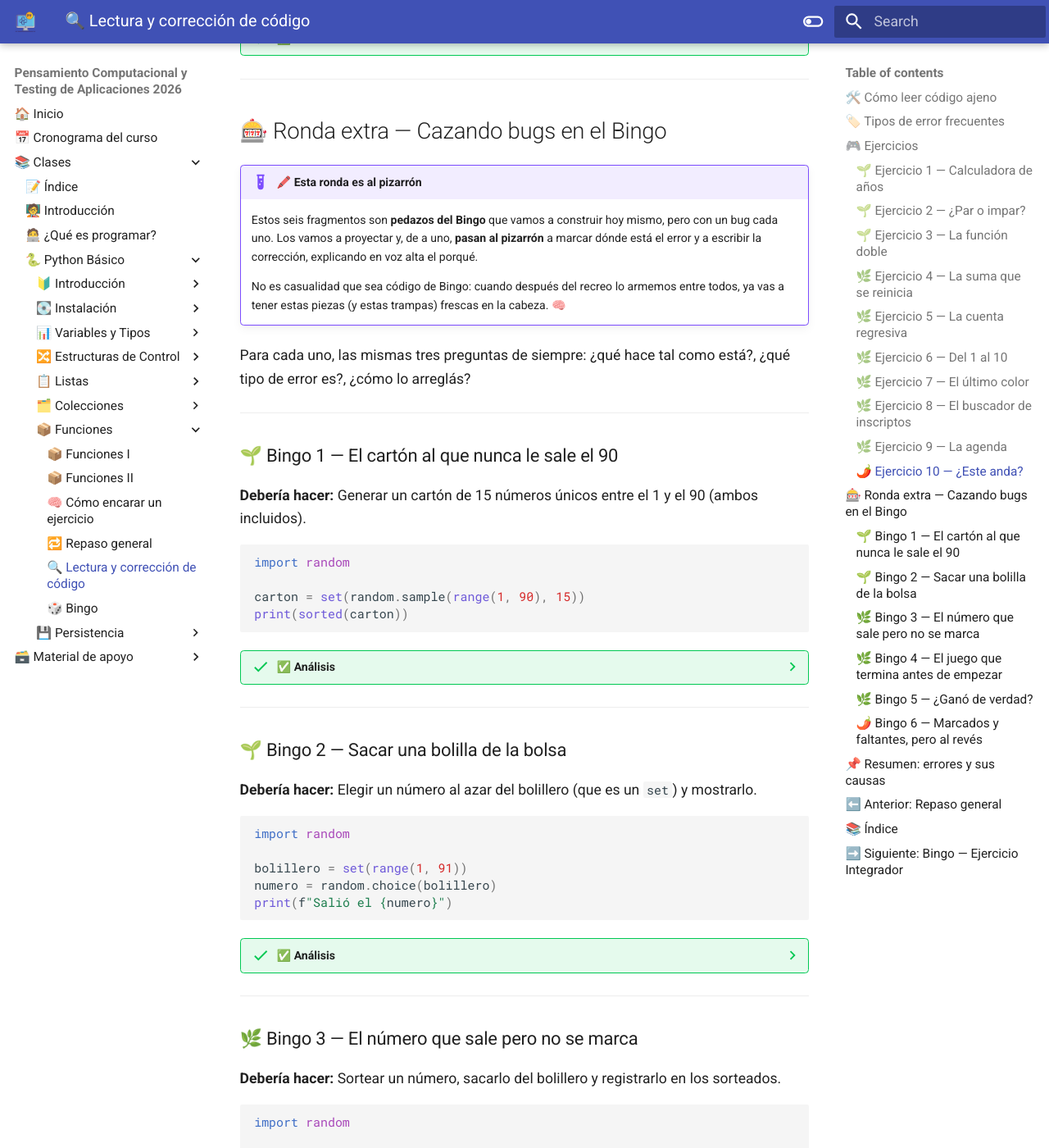
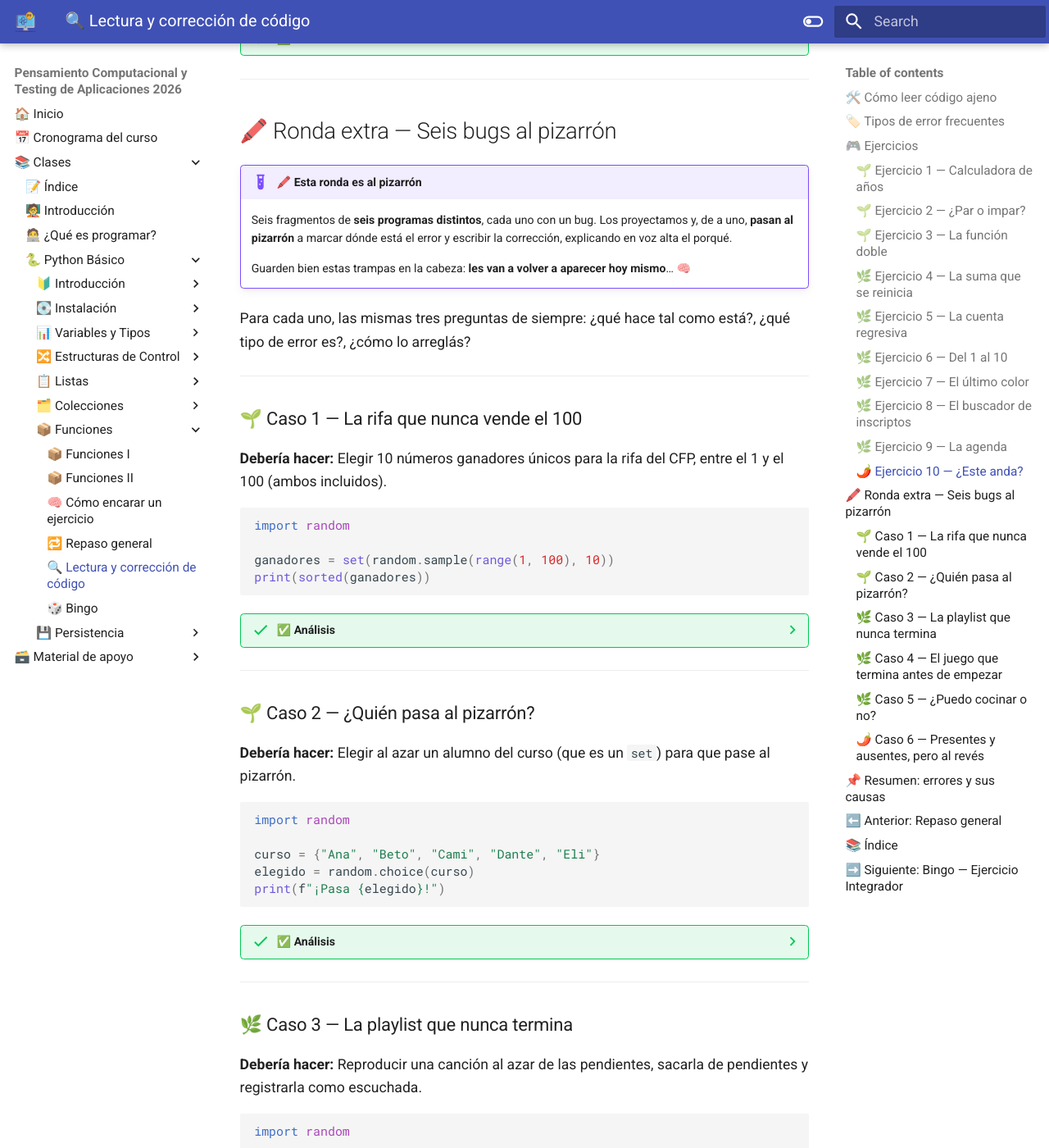
Before and after one commit to MaxiNunez24/pensamiento-computacional-testing-2026, an MkDocs documentation site: the page built from docs/clases/python/06_funciones/lectura_codigo.md, in a window 1280 px wide and 1400 px high, scrolled down 6478 px. Shown: the whole window at 82% size. Built offline with MkDocs 1.6.1 and Material for MkDocs 9.7.7, drawn with Linux system fonts in a browser that asks for light colours; some of the changed text lies outside the part shown.

Commit message:
Ronda de bugs sin spoilers: mismos patrones, otros dominios
Los seis casos dejan de ser código literal del Bingo (regalaba las piezas) y
pasan a otros dominios con las MISMAS trampas: rifa (off-by-one), elegir quién
pasa al pizarrón (choice sobre set), playlist (olvidar .add), adivinanzas
(while sin not), receta vs alacena (== vs issubset) y asistencia (& y -
invertidos). El Bingo post-recreo pasa de guiado a transferencia: reconocer la
trampa en un dominio nuevo. Run-of-show actualizado (no nombrar al Bingo en la
ronda; preguntar "¿a cuál caso se parece?"). Casos verificados con Python.

Co-Authored-By: Claude Opus 4.8 <noreply@anthropic.com>

````diff
--- a/docs/clases/python/06_funciones/lectura_codigo.md
+++ b/docs/clases/python/06_funciones/lectura_codigo.md
@@ -354,62 +354,63 @@ print(palabra_mas_larga(lista))
 
 ---
 
-## 🎰 Ronda extra — Cazando bugs en el Bingo
+## 🖍️ Ronda extra — Seis bugs al pizarrón
 
 !!! example "🖍️ Esta ronda es al pizarrón"
-    Estos seis fragmentos son **pedazos del Bingo** que vamos a construir hoy mismo, pero con un bug
-    cada uno. Los vamos a proyectar y, de a uno, **pasan al pizarrón** a marcar dónde está el error y
-    a escribir la corrección, explicando en voz alta el porqué.
+    Seis fragmentos de **seis programas distintos**, cada uno con un bug. Los proyectamos y, de a
+    uno, **pasan al pizarrón** a marcar dónde está el error y escribir la corrección, explicando en
+    voz alta el porqué.
 
-    No es casualidad que sea código de Bingo: cuando después del recreo lo armemos entre todos, ya
-    vas a tener estas piezas (y estas trampas) frescas en la cabeza. 🧠
+    Guarden bien estas trampas en la cabeza: **les van a volver a aparecer hoy mismo**… 🧠
 
 Para cada uno, las mismas tres preguntas de siempre: ¿qué hace tal como está?, ¿qué tipo de error
 es?, ¿cómo lo arreglás?
 
 ---
 
-### 🌱 Bingo 1 — El cartón al que nunca le sale el 90
+### 🌱 Caso 1 — La rifa que nunca vende el 100
 
-**Debería hacer:** Generar un cartón de 15 números únicos entre el 1 y el 90 (ambos incluidos).
+**Debería hacer:** Elegir 10 números ganadores únicos para la rifa del CFP, entre el 1 y el 100
+(ambos incluidos).
 
 ```python
 import random
 
-carton = set(random.sample(range(1, 90), 15))
-print(sorted(carton))
+ganadores = set(random.sample(range(1, 100), 10))
+print(sorted(ganadores))
 ```
 
 ??? success "✅ Análisis"
-    **Lo que hace:** Genera un cartón válido de 15 números... pero el **90 nunca puede aparecer**.
+    **Lo que hace:** Elige 10 números válidos... pero el **100 no puede salir nunca**. El que compró
+    ese número, regaló la plata.
 
-    **El error:** Error de **lógica / off-by-one** (el mismo del "Del 1 al 10"). `range(1, 90)` llega
-    hasta el 89. Para incluir el 90 hay que llegar a 91.
+    **El error:** Error de **lógica / off-by-one** (el mismo del "Del 1 al 10"). `range(1, 100)`
+    llega hasta el 99. Para incluir el 100 hay que llegar a 101.
 
     **Corrección:**
     ```python
-    carton = set(random.sample(range(1, 91), 15))   # ← 91 para que el 90 entre
+    ganadores = set(random.sample(range(1, 101), 10))   # ← 101 para que el 100 entre
     ```
 
 ---
 
-### 🌱 Bingo 2 — Sacar una bolilla de la bolsa
+### 🌱 Caso 2 — ¿Quién pasa al pizarrón?
 
-**Debería hacer:** Elegir un número al azar del bolillero (que es un `set`) y mostrarlo.
+**Debería hacer:** Elegir al azar un alumno del curso (que es un `set`) para que pase al pizarrón.
 
 ```python
 import random
 
-bolillero = set(range(1, 91))
-numero = random.choice(bolillero)
-print(f"Salió el {numero}")
+curso = {"Ana", "Beto", "Cami", "Dante", "Eli"}
+elegido = random.choice(curso)
+print(f"¡Pasa {elegido}!")
 ```
 
 ??? success "✅ Análisis"
     **Lo que hace:** Lanza un `TypeError`.
 
-    **El error:** `random.choice` necesita algo **indexable** (que se pueda acceder por posición, como
-    una lista). Un `set` no tiene orden ni posiciones, así que no sirve directo.
+    **El error:** `random.choice` necesita algo **indexable** (que se pueda acceder por posición,
+    como una lista). Un `set` no tiene orden ni posiciones, así que no sirve directo.
 
     ```
     TypeError: 'set' object is not subscriptable
@@ -417,146 +418,150 @@ print(f"Salió el {numero}")
 
     **Corrección:** convertir el set a lista solo para elegir.
     ```python
-    numero = random.choice(list(bolillero))
+    elegido = random.choice(list(curso))
     ```
 
 ---
 
-### 🌿 Bingo 3 — El número que sale pero no se marca
+### 🌿 Caso 3 — La playlist que nunca termina
 
-**Debería hacer:** Sortear un número, sacarlo del bolillero y registrarlo en los sorteados.
+**Debería hacer:** Reproducir una canción al azar de las pendientes, sacarla de pendientes y
+registrarla como escuchada.
 
 ```python
 import random
 
-carton    = {3, 11, 18}
-bolillero = {3, 11, 18, 50, 77}
-sorteados = set()
+playlist   = {"Persiana americana", "De música ligera", "Crimen"}
+pendientes = {"Persiana americana", "De música ligera", "Crimen"}
+escuchadas = set()
 
-numero = random.choice(list(bolillero))
-bolillero.remove(numero)
-if numero in carton:
-    print(f"¡Salió el {numero}, está en tu cartón!")
+cancion = random.choice(list(pendientes))
+pendientes.remove(cancion)
+print(f"🎵 Sonando: {cancion}")
 
-print("¿Ganó?", carton.issubset(sorteados))
+print("¿Terminamos la playlist?", playlist.issubset(escuchadas))
 ```
 
 ??? success "✅ Análisis"
-    **Lo que hace:** Sortea bien, pero `¿Ganó?` siempre da `False`, aunque salgan todos los números
-    del cartón. En el juego real, esto sería un **bucle infinito**: nadie gana nunca.
+    **Lo que hace:** Reproduce bien, pero `¿Terminamos?` da siempre `False`, aunque suenen todas.
+    Si esto siguiera en un bucle, **no terminaría nunca**.
 
-    **El error:** Error de **lógica**. Nunca se agrega el número a `sorteados`, así que ese set queda
-    siempre vacío y `issubset` jamás se cumple.
+    **El error:** Error de **lógica**. Nunca se agrega la canción a `escuchadas`, así que ese set
+    queda vacío para siempre y el `issubset` jamás se cumple.
 
-    **Corrección:** registrar el número sorteado.
+    **Corrección:** registrar lo que ya sonó.
     ```python
-    numero = random.choice(list(bolillero))
-    bolillero.remove(numero)
-    sorteados.add(numero)        # ← sin esto, no se marca nada
+    cancion = random.choice(list(pendientes))
+    pendientes.remove(cancion)
+    escuchadas.add(cancion)      # ← sin esto, nada queda registrado
     ```
 
 ---
 
-### 🌿 Bingo 4 — El juego que termina antes de empezar
+### 🌿 Caso 4 — El juego que termina antes de empezar
 
-**Debería hacer:** Repetir turnos **mientras** el jugador todavía **no** ganó.
+**Debería hacer:** Seguir pidiendo intentos **mientras** el jugador todavía **no** adivinó el
+número secreto.
 
 ```python
-sorteados = set()
-turnos = 0
+intentos = 0
 
-while verificar_ganador(carton, sorteados):
-    numero = sortear_numero(bolillero)
-    sorteados.add(numero)
-    turnos += 1
+while adivino(secreto, intento):
+    intento = pedir_numero()
+    intentos += 1
 
-print(f"Fin del juego en {turnos} turnos")
+print(f"¡Adivinaste en {intentos} intentos!")
 ```
 
 ??? success "✅ Análisis"
-    **Lo que hace:** Imprime `Fin del juego en 0 turnos`. El juego **no arranca nunca**.
+    **Lo que hace:** Imprime `¡Adivinaste en 0 intentos!` sin preguntar nada. El juego **no
+    arranca nunca**.
 
-    **El error:** Error de **lógica**. Al empezar nadie ganó, así que `verificar_ganador(...)` da
-    `False` y el `while` no entra ni una vez. Queremos seguir mientras **no** se haya ganado.
+    **El error:** Error de **lógica**. Al empezar nadie adivinó, así que `adivino(...)` da `False`
+    y el `while` no entra ni una vez. Queremos seguir mientras **no** haya adivinado.
 
     **Corrección:** agregar el `not`.
     ```python
-    while not verificar_ganador(carton, sorteados):
+    while not adivino(secreto, intento):
         ...
     ```
 
     !!! tip "🧠 Truco para no equivocarse"
-        Leé la condición del `while` en voz alta como una pregunta: *"¿sigo jugando?"*. La respuesta
-        es "sí, mientras **no** haya ganado". Si la frase necesita un "no", el código también.
+        Leé la condición del `while` en voz alta como una pregunta: *"¿sigo pidiendo intentos?"*.
+        La respuesta es "sí, mientras **no** haya adivinado". Si la frase necesita un "no", el
+        código también.
 
 ---
 
-### 🌿 Bingo 5 — ¿Ganó de verdad?
+### 🌿 Caso 5 — ¿Puedo cocinar o no?
 
-**Debería hacer:** Cantar BINGO cuando **todos** los números del cartón ya salieron.
+**Debería hacer:** Avisar si puedo cocinar la receta, es decir, si **todos** los ingredientes que
+pide están en mi alacena.
 
 ```python
-carton    = {7, 22, 41}
-sorteados = {7, 22, 41, 5, 88, 90, 13}
+receta  = {"harina", "huevos", "leche"}
+alacena = {"harina", "huevos", "leche", "azúcar", "sal", "café"}
 
-if carton == sorteados:
-    print("🎉 ¡BINGO!")
+if receta == alacena:
+    print("👨‍🍳 ¡A cocinar!")
 else:
-    print("Todavía no...")
+    print("Me falta algo...")
 ```
 
 ??? success "✅ Análisis"
-    **Lo que hace:** Imprime `Todavía no...`, ¡aunque los tres números del cartón (7, 22 y 41) ya
-    salieron!
+    **Lo que hace:** Imprime `Me falta algo...`, ¡aunque los tres ingredientes de la receta están
+    en la alacena!
 
-    **El error:** Error de **lógica**. `==` exige que los dos sets sean **idénticos**. Como
-    `sorteados` tiene además otros números (5, 88, 90, 13), nunca van a ser iguales. Lo que queremos
-    preguntar es *"¿están todos los del cartón dentro de los sorteados?"* → eso es `issubset`.
+    **El error:** Error de **lógica**. `==` exige que los dos sets sean **idénticos**. Como la
+    alacena tiene además otras cosas (azúcar, sal, café), nunca van a ser iguales. La pregunta
+    correcta es *"¿está todo lo de la receta dentro de la alacena?"* → eso es `issubset`.
 
     **Corrección:**
     ```python
-    if carton.issubset(sorteados):   # ¿el cartón está contenido en lo sorteado?
-        print("🎉 ¡BINGO!")
+    if receta.issubset(alacena):   # ¿la receta está contenida en la alacena?
+        print("👨‍🍳 ¡A cocinar!")
     ```
-    El `carton <= sorteados` hace exactamente lo mismo, más cortito.
+    El `receta <= alacena` hace exactamente lo mismo, más cortito.
 
 ---
 
-### 🌶️ Bingo 6 — Marcados y faltantes, pero al revés
+### 🌶️ Caso 6 — Presentes y ausentes, pero al revés
 
-**Debería hacer:** Contar cuántos números del cartón ya salieron (marcados) y cuántos faltan.
+**Debería hacer:** Con los inscriptos al curso y los que llegaron hoy, contar cuántos están
+**presentes** y cuántos **ausentes**.
 
 ```python
-carton    = {5, 12, 30, 44, 60}
-sorteados = {12, 44, 7, 88}
+inscriptos = {"Ana", "Beto", "Cami", "Dante", "Eli"}
+llegaron   = {"Beto", "Dante", "Maxi"}
 
-marcados   = carton - sorteados
-pendientes = carton & sorteados
+presentes = inscriptos - llegaron
+ausentes  = inscriptos & llegaron
 
-print(f"Marcados: {len(marcados)}  |  Faltan: {len(pendientes)}")
+print(f"Presentes: {len(presentes)}  |  Ausentes: {len(ausentes)}")
 ```
 
 ??? success "✅ Análisis"
-    **Lo que hace:** Imprime `Marcados: 3  |  Faltan: 2`. Está **al revés**: en realidad salieron 2
-    (el 12 y el 44) y faltan 3 (el 5, el 30 y el 60).
+    **Lo que hace:** Imprime `Presentes: 3  |  Ausentes: 2`. Está **al revés**: en realidad vinieron
+    2 inscriptos (Beto y Dante) y faltaron 3 (Ana, Cami y Eli). (Maxi llegó pero no está inscripto —
+    por eso no cuenta.)
 
     **El error:** Error de **lógica de sets**. Las dos operaciones están cambiadas:
 
-    - Los **marcados** (los del cartón que **ya salieron**) son la **intersección**: `carton & sorteados`.
-    - Los **pendientes** (los que **faltan**) son la **diferencia**: `carton - sorteados`.
+    - Los **presentes** (inscriptos que **sí llegaron**) son la **intersección**: `inscriptos & llegaron`.
+    - Los **ausentes** (inscriptos que **no llegaron**) son la **diferencia**: `inscriptos - llegaron`.
 
     **Corrección:**
     ```python
-    marcados   = carton & sorteados   # los que están en AMBOS
-    pendientes = carton - sorteados   # los del cartón que NO salieron
+    presentes = inscriptos & llegaron   # los que están en AMBOS
+    ausentes  = inscriptos - llegaron   # inscriptos que NO llegaron
     ```
 
 ---
 
 !!! success "🍿 Y después del recreo…"
-    Ya cazaste los seis bugs más comunes del Bingo. Ahora sí: **armamos el juego completo entre
-    todos**, de cero a BINGO. Cada función que escribas hoy ya la viste pasar por acá — toca ponerlas
-    a jugar juntas. 🎰
+    Después del recreo arranca el **ejercicio integrador**. Aviso importante: **las seis trampas de
+    esta ronda van a volver a aparecer**, disfrazadas de otro problema. Cuando algo no ande,
+    preguntate: *¿a cuál de los seis casos de hoy se parece?* 🧠
 
 ---
 
````
Also changed, not shown: material-privado/clase-12-06_bingo_runofshow.md (+19 -13 lines).
